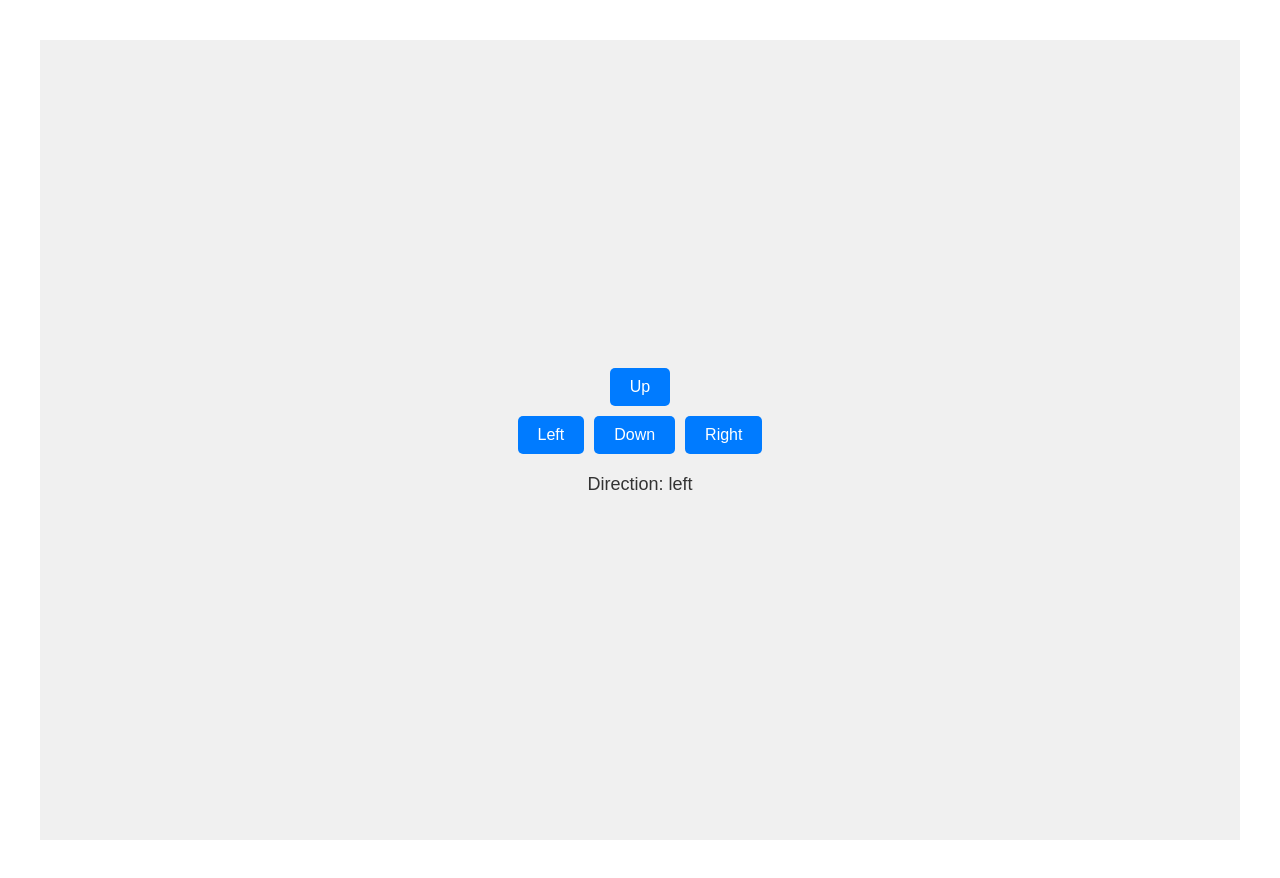
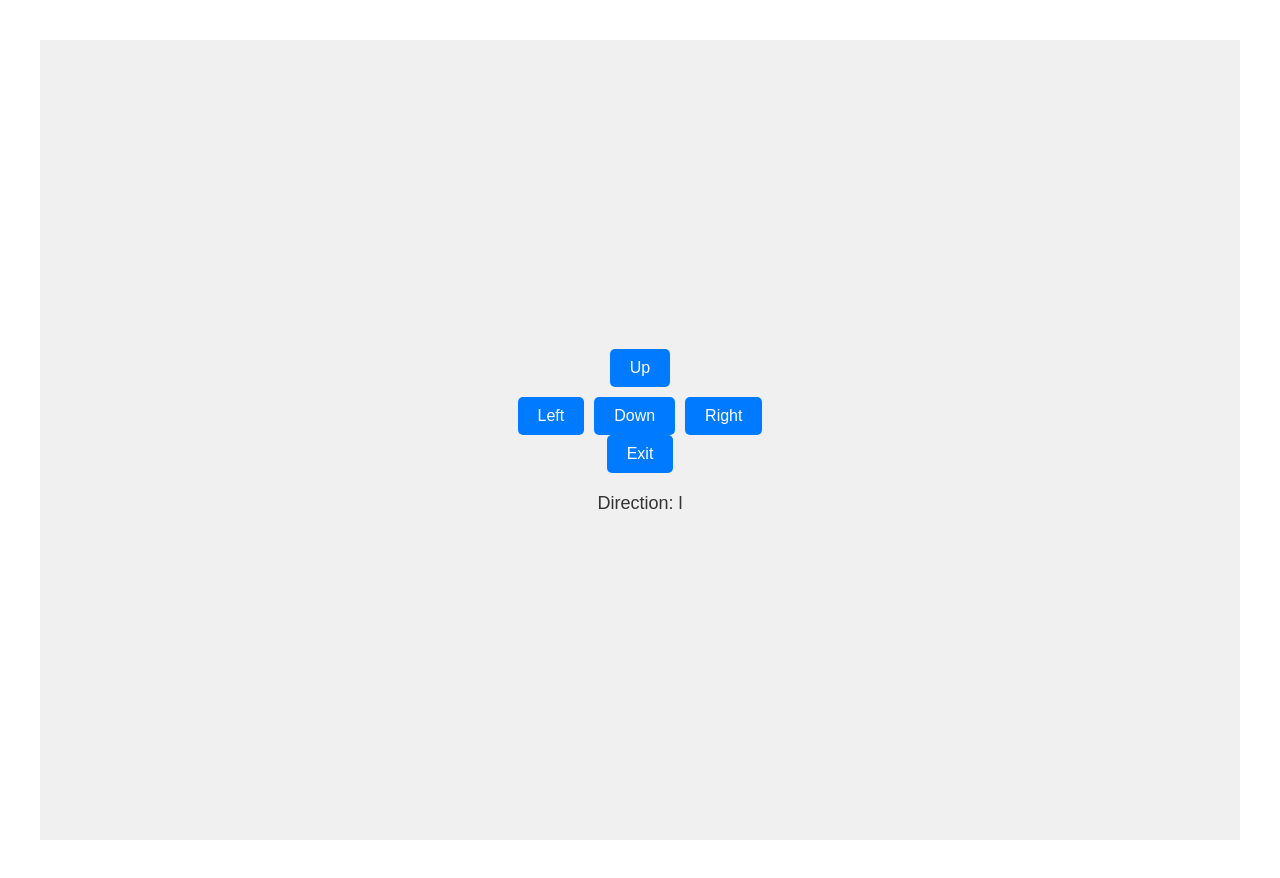
Before and after one commit to lightning-sagar/LiveStock_Health, a React (Vite) app: page / in a window 1280 px wide. Both pictures are taken after a click on the button "Left". Built offline with nearby package versions, Linux system fonts and the light colour scheme; no server answers.

Commit message:
updated the part

```diff
--- a/src/App.jsx
+++ b/src/App.jsx
@@ -7,12 +7,12 @@ function App() {
   const handleClick = async (dir) => {
     setDirection(dir);
     try {
-      const res = await fetch("http://localhost:8000/", {
+      const res = await fetch("https://6871-2409-40c4-15-c450-d1b1-d5fb-8c3-32df.ngrok-free.app/", {
         method: "POST",
         headers: {
           "Content-Type": "application/json",
         },
-        body: JSON.stringify({ direction: dir }), // Send the correct data structure
+        body: JSON.stringify({ direction: dir }),
       });
 
       if (!res.ok) {
@@ -28,16 +28,18 @@ function App() {
 
   return (
     <div className="app-container">
-      <div className="buttons-container">
-        <button onClick={() => handleClick("up")}>Up</button>
-        <div className="horizontal-buttons">
-          <button onClick={() => handleClick("left")}>Left</button>
-          <button onClick={() => handleClick("down")}>Down</button>
-          <button onClick={() => handleClick("right")}>Right</button>
-        </div>
-      </div>
-      {direction && <p>Direction: {direction}</p>}
+  <div className="buttons-container">
+    <button onClick={() => handleClick("u")} className="btn">Up</button>
+    <div className="horizontal-buttons">
+      <button onClick={() => handleClick("l")} className="btn">Left</button>
+      <button onClick={() => handleClick("d")} className="btn">Down</button>
+      <button onClick={() => handleClick("r")} className="btn">Right</button>
     </div>
+  </div>
+  <button onClick={() => handleClick("e")} className="btn exit-btn">Exit</button>
+  {direction && <p className="direction-text">Direction: {direction}</p>}
+</div>
+
   );
 }
 
```
